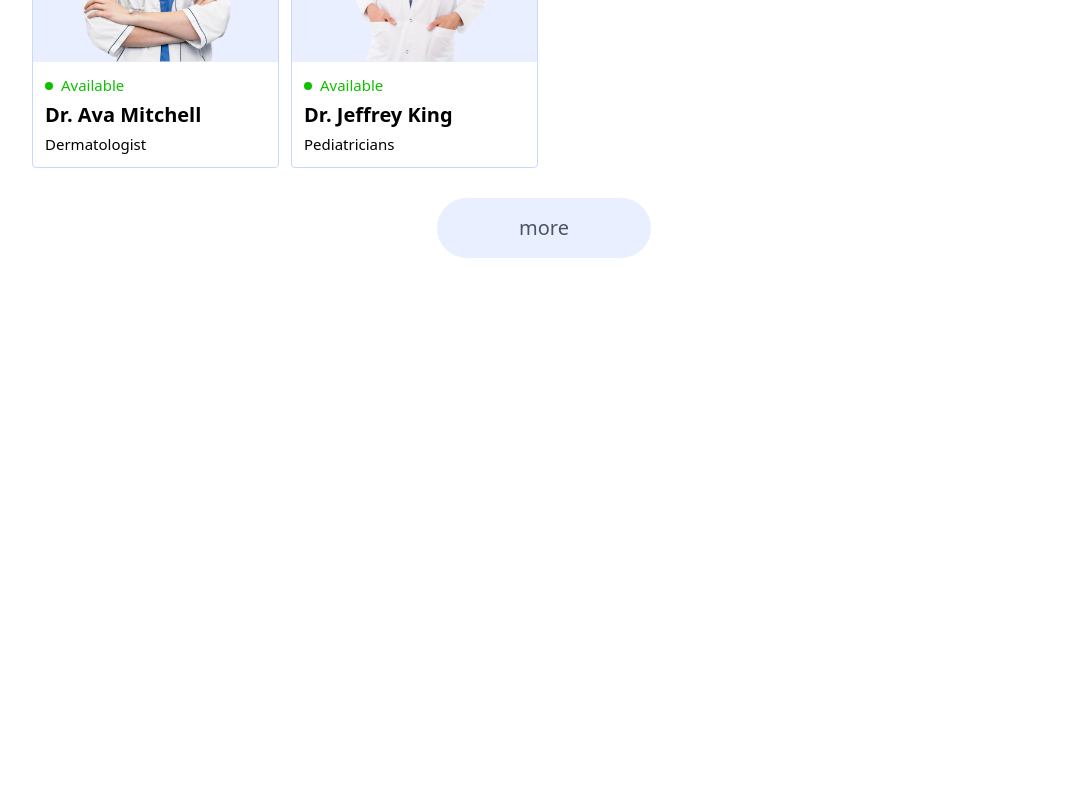
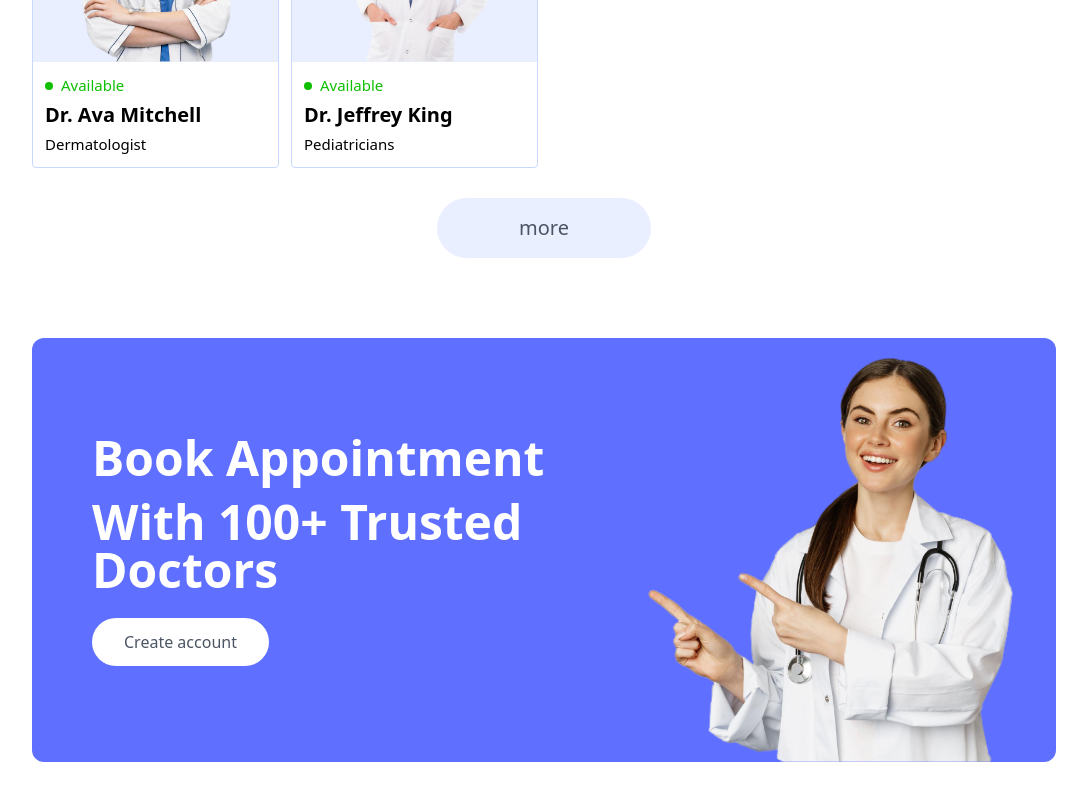
Before and after one commit to Omarabdullah99/doctor-appoinment-frontend, a React (Vite) app: page / in a window 1280 px wide. Shown: the part 1999-2799 px from the top of the page, without its empty margins (96-1183 px from the left). Before the commit the page ends 2337 px from the top, so only its background shows below. Built offline with nearby package versions, Linux system fonts and the light colour scheme.

Commit message:
Home bottomBanner

```diff
--- /dev/null
+++ b/src/components/BottomBanner.jsx
@@ -0,0 +1,24 @@
+import React from 'react'
+import { assets } from '../assets/assets_frontend/assets'
+
+
+const BottomBanner = () => {
+  return (
+    <div className='flex bg-primary rounded-xl px-6 sm:px-10 md-14 lg-12 my-20 md:my-10'>
+        {/* left content */}
+        <div className='flex-1 py-8 sm:py-10 md:py-16 lg:py-24 lg:pl-5'>
+            <div className='text-xl sm:text-2x md:text-3xl lg:text-5xl text-white font-bold'>
+                <p>Book Appointment </p>
+                <p className='mt-4'>With 100+ Trusted Doctors</p>
+            </div>
+            <button className='bg-white text-sm  sm:text-base text-gray-600 px-8 py-3 rounded-full mt-6 hover:scale-105 transition-all'>Create account</button>
+        </div>
+        {/* right content */}
+        <div className='hidden md:block md:w-1/2 lg:w-[370px] relative'>
+            <img className='w-full absolute bottom-0 right-0 max-w-md' src={assets.appointment_img} alt="" />
+        </div>
+    </div>
+  )
+}
+
+export default BottomBanner
--- a/src/pages/Home.jsx
+++ b/src/pages/Home.jsx
@@ -2,6 +2,7 @@ import React from 'react'
 import Banner from '../components/Banner'
 import SpecialityMenu from '../components/SpecialityMenu'
 import TopDoctor from '../components/TopDoctor'
+import BottomBanner from '../components/BottomBanner'
 
 const Home = () => {
   return (
@@ -9,6 +10,7 @@ const Home = () => {
       <Banner />
       <SpecialityMenu />
       <TopDoctor />
+      <BottomBanner />
     </div>
   )
 }
```
